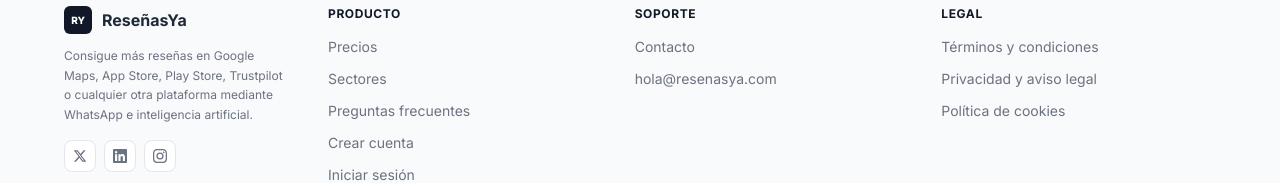
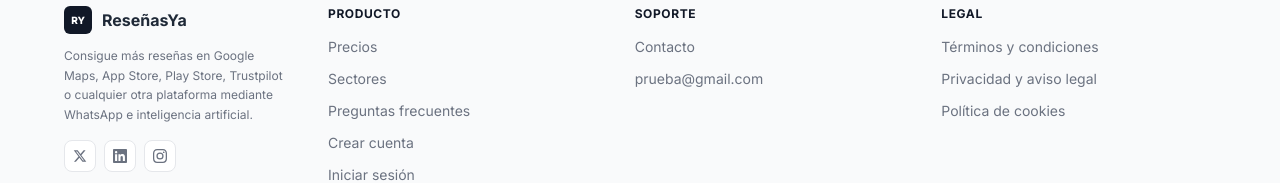
Before and after one commit to aritzalorono-max/resenas-saas, a Next.js app: page /contacto in a window 1280 px wide. Shown: the part 1096-1279 px from the top of the page. Built offline with nearby package versions, Linux system fonts and the light colour scheme; no server answers.

Commit message:
Fix support email in legal layout and contacto page
https://claude.ai/code/session_01Gh5UbSSrgojhcrHJEFwJsm

```diff
--- a/src/app/(legal)/contacto/page.tsx
+++ b/src/app/(legal)/contacto/page.tsx
@@ -2,7 +2,7 @@
 
 import { useState } from "react";
 
-const EMAIL_SOPORTE = "hola@resenasya.com";
+const EMAIL_SOPORTE = "prueba@gmail.com";
 const EMAIL_LEGAL   = "legal@resenasya.com";
 const TWITTER_URL   = "https://twitter.com/resenasya";
 const LINKEDIN_URL  = "https://linkedin.com/company/resenasya";
--- a/src/app/(legal)/layout.tsx
+++ b/src/app/(legal)/layout.tsx
@@ -90,8 +90,8 @@ export default function LegalLayout({ children }: { children: React.ReactNode })
                 <ul className="space-y-2">
                   <li><Link href="/contacto" className="text-sm text-gray-500 hover:text-gray-800 transition">Contacto</Link></li>
                   <li>
-                    <a href="mailto:hola@resenasya.com" className="text-sm text-gray-500 hover:text-gray-800 transition">
-                      hola@resenasya.com
+                    <a href="mailto:prueba@gmail.com" className="text-sm text-gray-500 hover:text-gray-800 transition">
+                      prueba@gmail.com
                     </a>
                   </li>
                 </ul>
```
